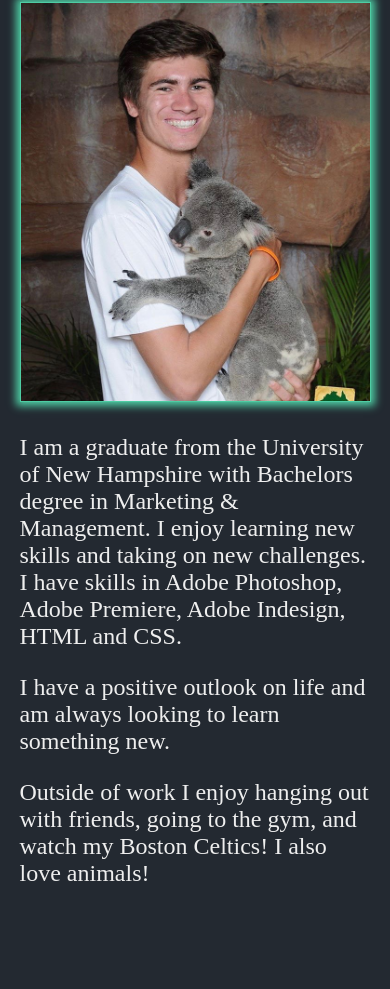
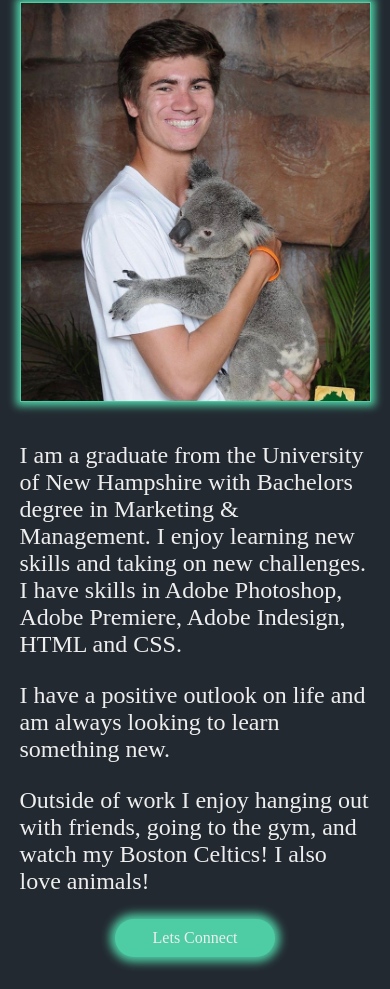
Before and after one commit to Jlevie24/Personal-Website, a plain HTML site: page about.html in a window 390 px wide. Shown: the part 168-1157 px from the top of the page. Before the commit the page ends 1095 px from the top, so only its background shows below. Drawn offline with Linux system fonts and the light colour scheme.

Commit message:
Add files via upload

```diff
--- a/about.html
+++ b/about.html
@@ -44,6 +44,7 @@
 				<p>I am a graduate from the University of New Hampshire with Bachelors degree in Marketing & Management. I enjoy learning new skills and taking on new challenges. I have skills in Adobe Photoshop, Adobe Premiere, Adobe Indesign, HTML and CSS.</p>
 				<p>I have a positive outlook on life and am always looking to learn something new.</p>
 				<p>Outside of work I enjoy hanging out with friends, going to the gym, and watch my Boston Celtics! I also love animals!</p>
+				<a href="https://www.linkedin.com/in/james-levie-926148150/" target="blank" class="button">Lets Connect</a>
 			</div>
 		</div>
 
--- a/style.css
+++ b/style.css
@@ -79,6 +79,7 @@ nav {
 	width: 100%;
 	padding-bottom: 1rem;
 	background: var(--clr-dark);
+	background: linear-gradient(82deg, rgba(78,204,163,1) 0%, rgba(57,62,70,1) 100%);
 	text-align: center;
 	display: none;
 }
@@ -248,7 +249,7 @@ nav li a:hover {
 }
 
 .profile-pic {
-	width: 400px;
+	width: 450px;
 	border-radius: 50%;
 	border: 2px solid var(--clr-accent);
 	box-shadow:
@@ -283,7 +284,8 @@ nav li a:hover {
 	transition: ease 500ms;
 }
 
-.fa-brands:hover {
+.fa-brands:hover,
+.fa-brands:focus {
 	color: var(--clr-accent);
 	transform: translateY(10px) scale(1.2);
 }
@@ -353,7 +355,7 @@ nav li a:hover {
 	display: flex;
 	justify-content: space-between;
 	align-items: center;
-	gap: 1rem;
+	gap: 3rem;
 }
 
 .about-me h2 {
@@ -361,17 +363,35 @@ nav li a:hover {
 }
 
 .about-flex-group p {
-	margin: 0rem 0 1.5rem;
-	padding-left: 2rem;
+	margin-bottom: 1.5rem;
 	width: 100%;
-	max-width: 700px;
+	max-width: 1000px;
 	color: var(--clr-white);
+}
+
+.about-flex-group .button {
+	display: inline-block;
+	text-decoration: none;
+	font-size: 1rem;
+	color: var(--clr-white);
+	background: var(--clr-accent);
+	box-shadow: 0px 0px 10px 5px var(--clr-accent);
+	padding: 10px 20px;
+	border-radius: 20px;
+	margin: 1rem 0;
+	transition: ease-in-out 500ms;
+}
+
+.about-flex-group .button:hover,
+.about-flex-group .button:focus {
+	box-shadow: 0px 0px 15px 10px var(--clr-accent);
 }
 
 @media (max-width: 950px) {
 	.about-flex-group {
 		flex-direction: column;
 		align-items: center;
+		gap: 1.5rem;
 	}
 
 	.about-me-img {
@@ -388,6 +408,14 @@ nav li a:hover {
 
 	.about-flex-group p {
 		padding-left: 0;
+	}
+
+	.about-flex-group .button {
+		display: grid;
+		text-align: center;
+		min-width: 10rem;
+		max-width: 30%;
+		margin: 1rem auto;
 	}
 }
 
```
